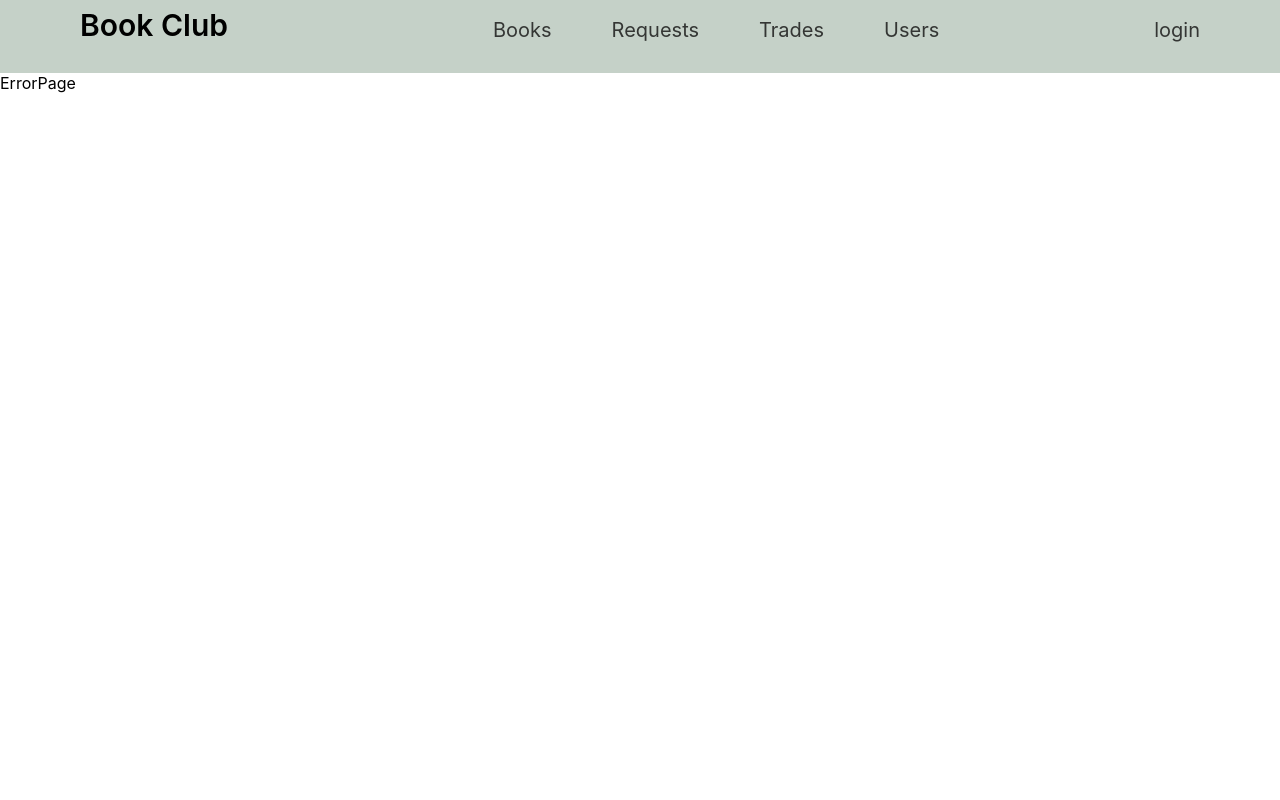
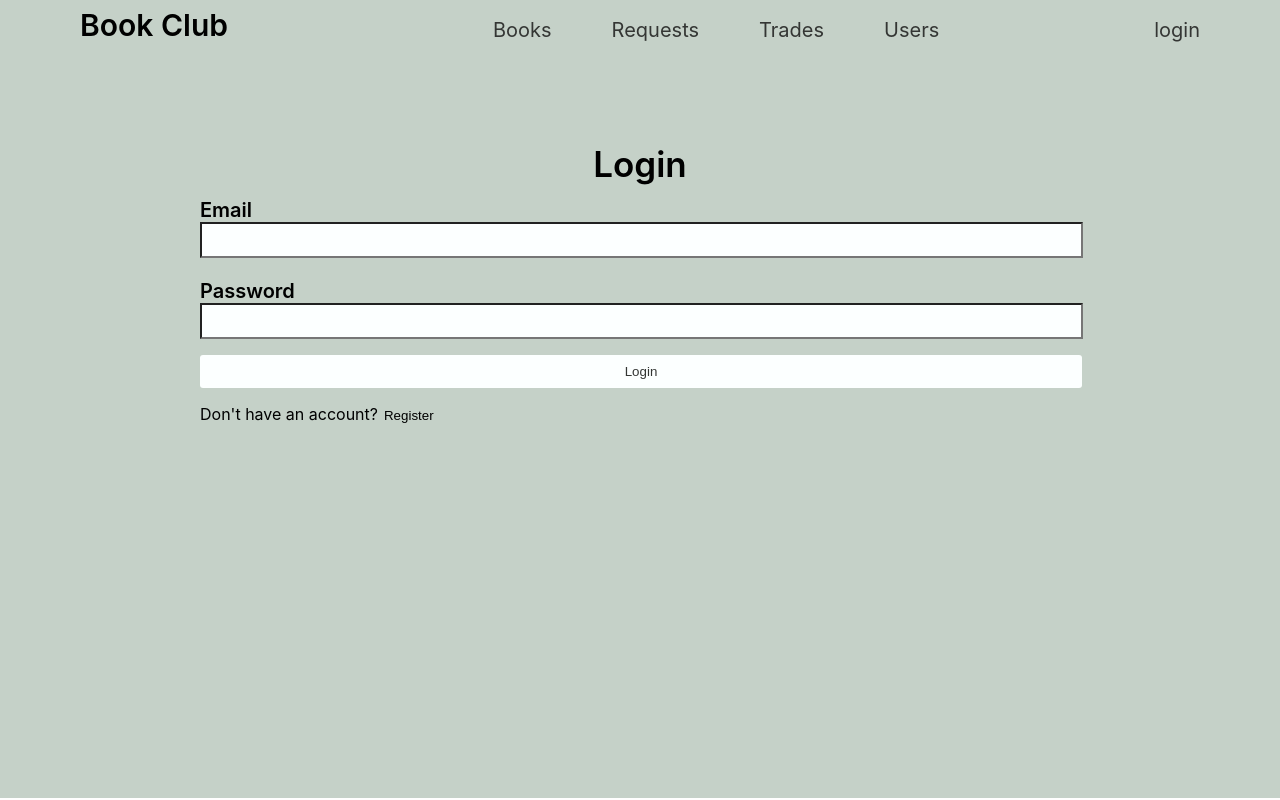
Before and after one commit to Sirvinlex/book-trading-club-app, a React (Create React App) app in the folder client/: page /authentication-page in a window 1280 px wide. Built offline with nearby package versions, Linux system fonts and the light colour scheme.

Commit message:
added styles to authentication page

```diff
--- a/client/src/App.js
+++ b/client/src/App.js
@@ -10,7 +10,7 @@ function App() {
       {/* <PostToast /> */}
         <Routes>
         <Route path='/' element={<Home />} />
-        <Route path='register-login' element={<RegisterLogin />} />
+        <Route path='authentication-page' element={<RegisterLogin />} />
         <Route path='*' element={<ErrorPage />} />
       </Routes>
 
--- a/client/src/components/FormInput.js
+++ b/client/src/components/FormInput.js
@@ -1,8 +1,10 @@
-import React from 'react'
+import React from 'react';
+import styled from 'styled-components';
+
 
 const FormInput = ({type, name, value,  handleChange, labelText, page,placeholder }) => {
   return (
-    <>
+    <Wrapper>
       <label htmlFor={name}>{labelText}</label>
       <input
        type={type} name={name}
@@ -10,9 +12,42 @@ const FormInput = ({type, name, value,  handleChange, labelText, page,placeholde
        onChange={handleChange}
        placeholder={placeholder}
       />
-    </>
+    </Wrapper>
   )
 }
     //   <input className={page === 'navbar' ? 'input' : 'form-input'}
 
+    const Wrapper = styled.div`
+      /* .form{ */
+        margin-left: 10px;
+        margin-right: 17px;
+        padding-top: 20px;
+        display: flex;
+        flex-direction: column;
+        /* background-color: #fa9b3c; */
+      /* } */
+      label{
+        font-weight: 600;
+        font-size: 20px;
+      }
+      input{
+        width: 100%;
+        height: 30px;
+        margin-bottom: 1px;
+        background-color: var(--backgroundColor);
+      }
+      @media (min-width: 600px) {
+        margin-left: 40px;
+        margin-right: 45px;
+        /* padding-top: 50px; */
+      }
+      @media (min-width: 768px) {
+        margin-left: 70px;
+        margin-right: 75px;
+      }
+      @media (min-width: 992px) {
+        margin-left: 200px;
+        margin-right: 205px;
+      }
+    `
 export default FormInput
--- a/client/src/index.css
+++ b/client/src/index.css
@@ -11,3 +11,9 @@ code {
   font-family: source-code-pro, Menlo, Monaco, Consolas, 'Courier New',
     monospace;
 }
+:root {
+  --backgroundColor: #fcffff;
+  --color1: #c5d1c8;
+  --fontColor1: #343634;
+  --bodyFont: 'Cabin', Sans-Serif;
+}
--- a/client/src/pages/Navbar.js
+++ b/client/src/pages/Navbar.js
@@ -20,7 +20,7 @@ const Navbar = () => {
 const Wrapper = styled.div`
   height: 300px;
   padding-top: 3px;
-  background-color: #c5d1c8;
+  background-color: var(--color1);
   .logo-name{
     font-size: 27px;
     font-weight: 600;
@@ -30,11 +30,12 @@ const Wrapper = styled.div`
   .nav-item-container p{
     margin-left: 10px;
     font-size: 20px;
-    color: #343634;
+    color: var(--fontColor1);
   }
   .login-btn-container{
     margin-left: 10px;
-    color: #343634;
+    font-size: 20px;
+    color: var(--fontColor1);
   }
   @media (min-width: 600px) {
     .logo-name{
--- a/client/src/pages/RegisterLogin.js
+++ b/client/src/pages/RegisterLogin.js
@@ -1,9 +1,96 @@
 import React from "react";
+import FormInput from "../components/FormInput";
+import styled from 'styled-components';
 
+// type, name, value,  handleChange, labelText, page,placeholder
 const RegisterLogin = () => {
+  const [isLogin, setIsLogin] = React.useState(true);
+  const handleSubmit = (e) =>{
+    e.preventDefault();
+  };
+
   return (
-    <div>RegisterLogin</div>
+    <Wrapper>
+      <p className="form-title">{isLogin ? 'Login' : 'Register'}</p>
+      <form onSubmit={handleSubmit}>
+        {isLogin ? (
+        <>
+          <FormInput className='input' name='email' type='email' value= '' labelText='Email' />
+          <FormInput name='password' type='password' value= '' labelText='Password' />
+        </>
+        ) : (
+        <>
+          <FormInput name='name' type='text' value= '' labelText='Name' />
+          <FormInput name='email' type='email' value= '' labelText='Email' />
+          <FormInput name='password' type='password' value= '' labelText='Password' />
+        </>
+        )}
+        <div className="btn-container">
+          <button className="submit-btn" type='submit'>{isLogin ? 'Login' : 'Register'}</button>
+          <p className="switch-form">
+            {isLogin ? "Don't have an account?" : "Already have an account?"}
+            <button className="switch-btn" onClick={() => setIsLogin((prevState) => !prevState)} type='button'>{isLogin ? 'Register' : 'Login'}</button>
+          </p>
+        </div>
+      </form>
+    </Wrapper>
   )
 }
 
+const Wrapper = styled.div`
+  background: var(--color1);
+  padding-top: 5px;
+  width: 100%;
+  height: 90vh;
+  .form-title{
+    font-size: 35px;
+    font-weight: 600;
+    margin-top: 7px;
+    margin-bottom: -7px;
+    text-align: center;
+  }
+  .btn-container{
+    margin-left: 10px;
+    margin-right: 10px;
+  }
+  .submit-btn{
+    width: 100%;
+    margin-top: 15px;
+    border: none;
+    background-color: var(--backgroundColor);
+    height: 33px;
+    border-radius: 3px;
+    color: var(--fontColor1);
+    cursor: pointer;
+  }
+  .switch-form{
+    margin-left: 0px;
+  }
+  .switch-btn{
+    border: none;
+    background-color: inherit;
+    cursor: pointer;
+  }
+  @media (min-width: 600px) {
+    .btn-container{
+      margin-left: 40px;
+      margin-right: 40px;
+    }
+  }
+  @media (min-width: 768px) {
+    .btn-container{
+      margin-left: 70px;
+      margin-right: 68px;
+    }
+    .form-title{
+      margin-top: 65px;
+    }
+  }
+  @media (min-width: 992px) {
+    .btn-container{
+      margin-left: 200px;
+      margin-right: 198px;
+    }
+  }
+`
 export default RegisterLogin;
```
